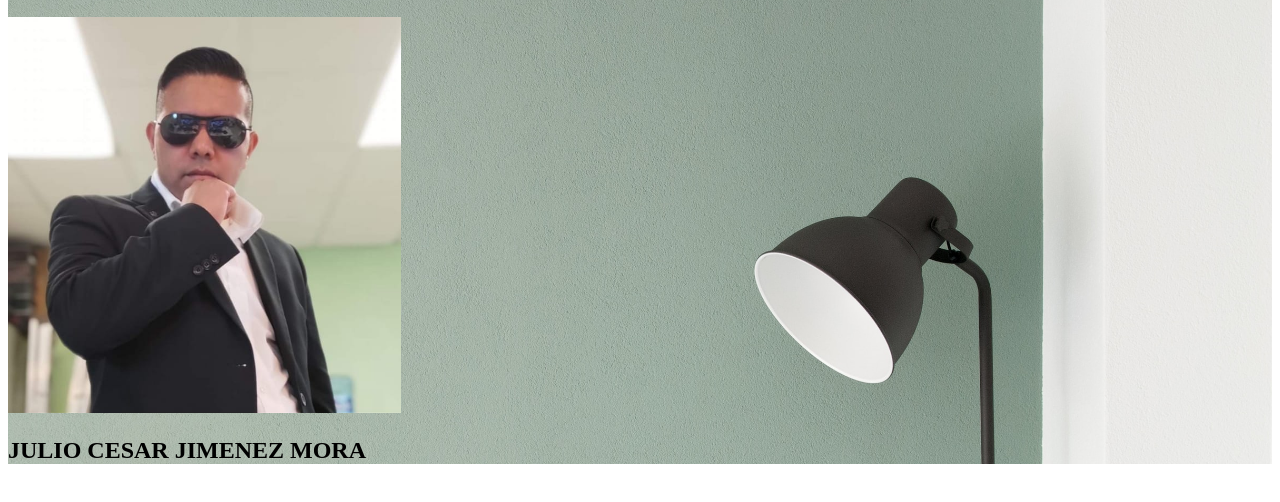
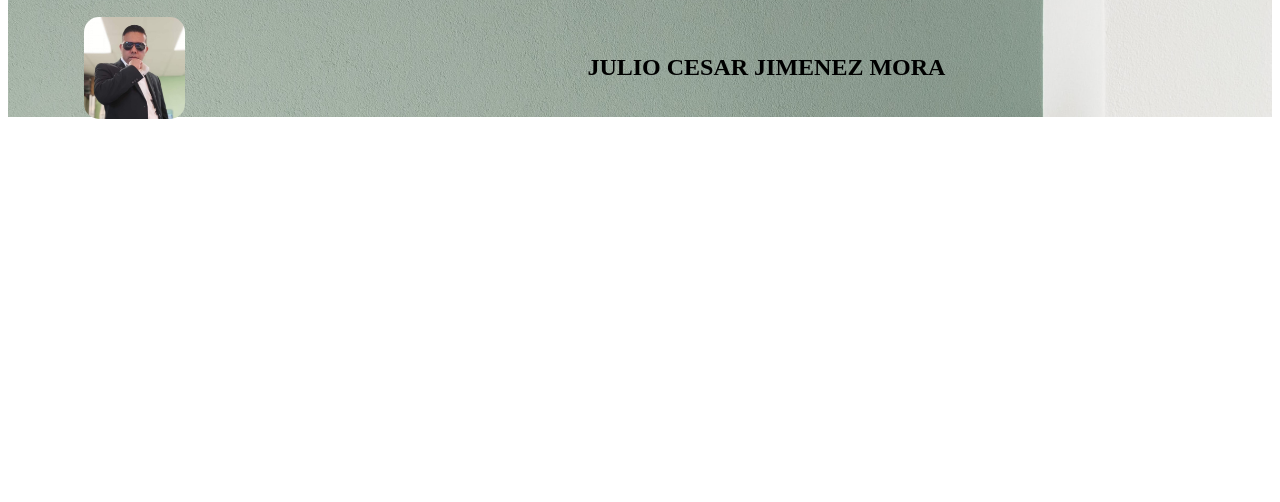
Before and after one commit to Cesarines/MiCV, a plain HTML site: page index.html in a window 1280 px wide. Shown: the part 58-560 px from the top of the page. Drawn offline with Linux system fonts and the light colour scheme.

Commit message:
Estilos a section de foto y nombre
Aplicación de estilos display grid con dos columnas y un borde  a la imagen de perfil

```diff
--- a/index_stil.css
+++ b/index_stil.css
@@ -10,3 +10,16 @@
   align-items: center;
 
 }
+.fot_nom{
+    display: grid;
+    grid-template-columns:20% 80%;
+    height: 100px;
+    justify-items: center;
+    align-items: center;
+    }
+.image_profile{
+    width: 40%;
+    border-radius: 15px;
+    display: block;
+    margin: auto;
+    }
```
